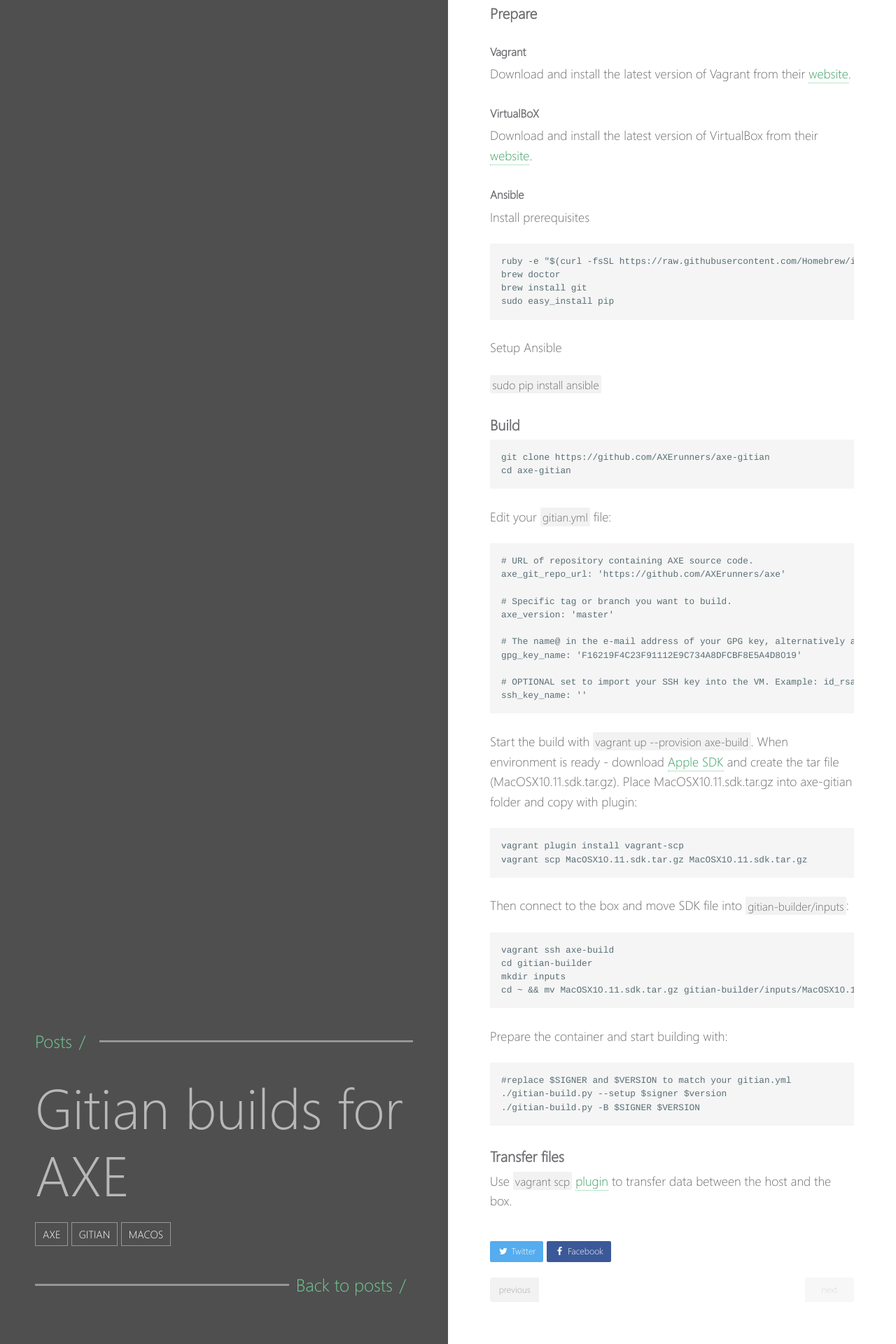
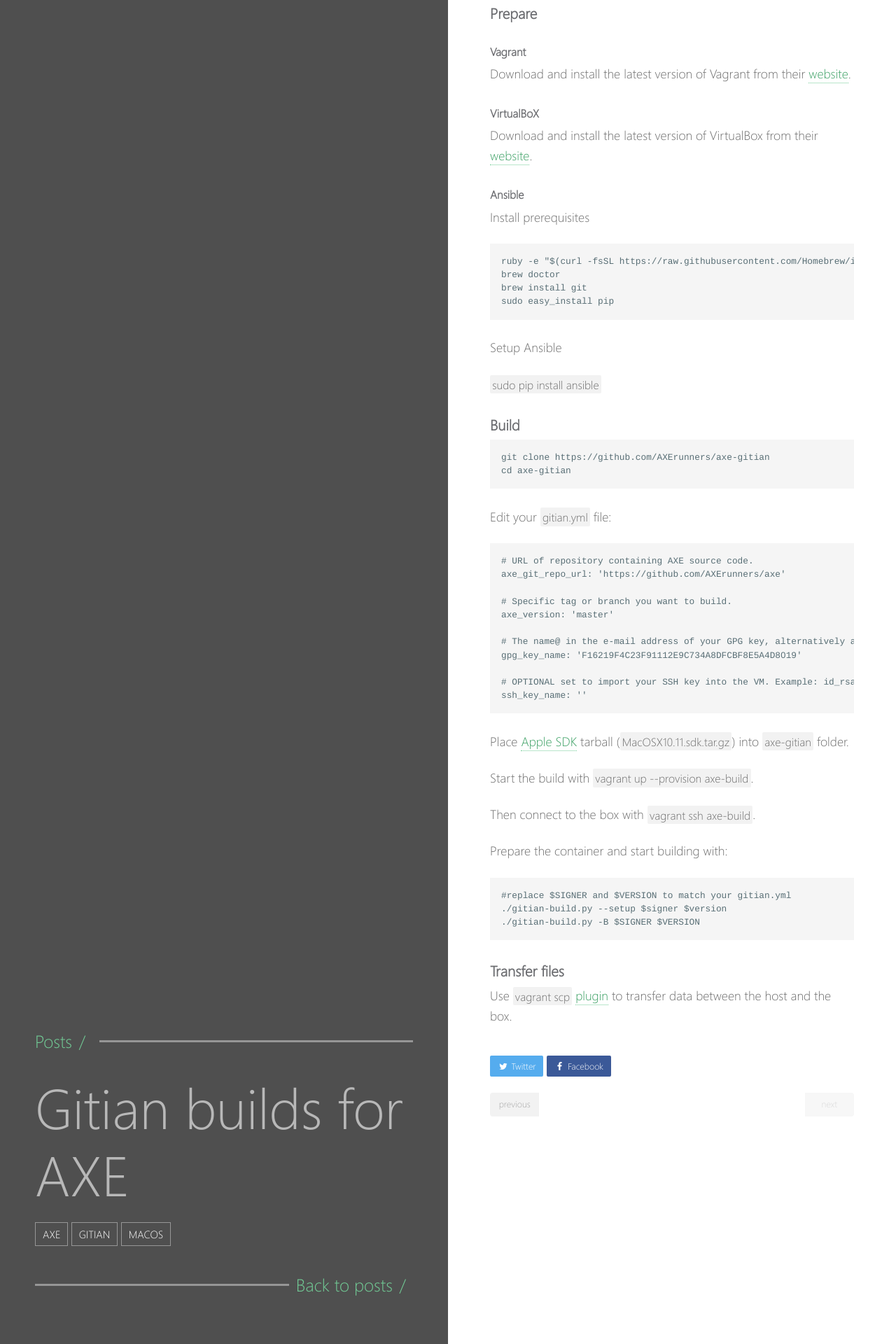
Before and after one commit to charlesrocket/charlesrocket.github.io, a Jekyll site: the page built from _posts/2018-10-15-axe-gitian.md, in a window 1280 px wide. Shown: the part 902-2822 px from the top of the page at 70% size. Built offline with Jekyll 4.4.1, drawn with Linux system fonts in a browser that asks for light colours.

Commit message:
update sdk section

````diff
--- a/_posts/2018-10-15-axe-gitian.md
+++ b/_posts/2018-10-15-axe-gitian.md
@@ -53,18 +53,12 @@ gpg_key_name: 'F16219F4C23F91112E9C734A8DFCBF8E5A4D8019'
 # OPTIONAL set to import your SSH key into the VM. Example: id_rsa, id_ed25519. Assumed to reside in ~/.ssh
 ssh_key_name: ''
 ```
-Start the build with `vagrant up --provision axe-build`. When environment is ready - download [Apple SDK](https://github.com/AXErunners/axe/blob/master/doc/README_osx.md) and create the tar file (MacOSX10.11.sdk.tar.gz). Place MacOSX10.11.sdk.tar.gz into axe-gitian folder and copy with plugin:
-```
-vagrant plugin install vagrant-scp
-vagrant scp MacOSX10.11.sdk.tar.gz MacOSX10.11.sdk.tar.gz
-```
-Then connect to the box and move SDK file into `gitian-builder/inputs`:
-```
-vagrant ssh axe-build
-cd gitian-builder
-mkdir inputs
-cd ~ && mv MacOSX10.11.sdk.tar.gz gitian-builder/inputs/MacOSX10.11.sdk.tar.gz
-```
+Place [Apple SDK](https://github.com/AXErunners/axe/blob/master/doc/README_osx.md) tarball (`MacOSX10.11.sdk.tar.gz`) into `axe-gitian` folder.
+
+Start the build with `vagrant up --provision axe-build`.
+
+Then connect to the box with `vagrant ssh axe-build`.
+
 Prepare the container and start building with:
 ```
 #replace $SIGNER and $VERSION to match your gitian.yml
````
